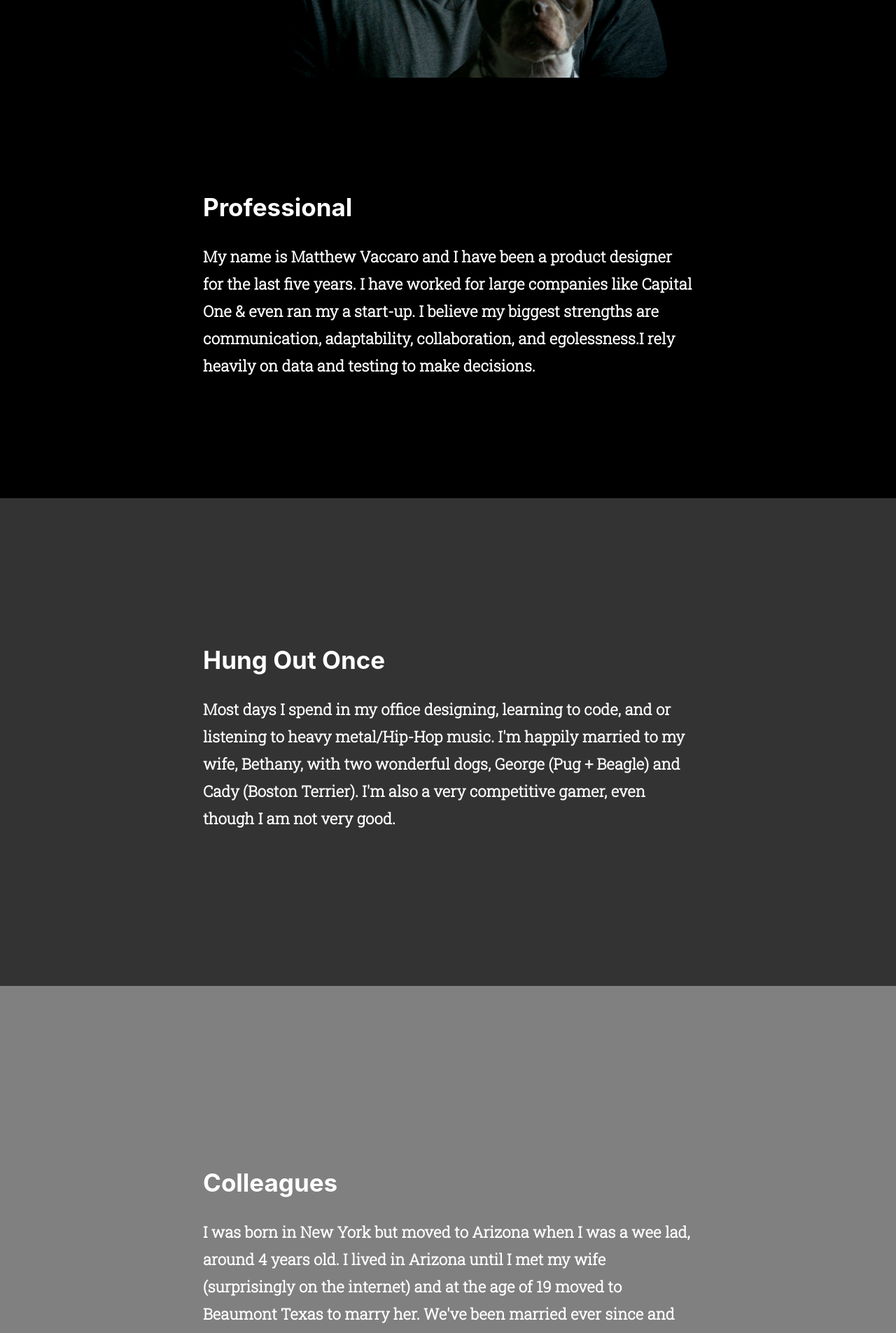
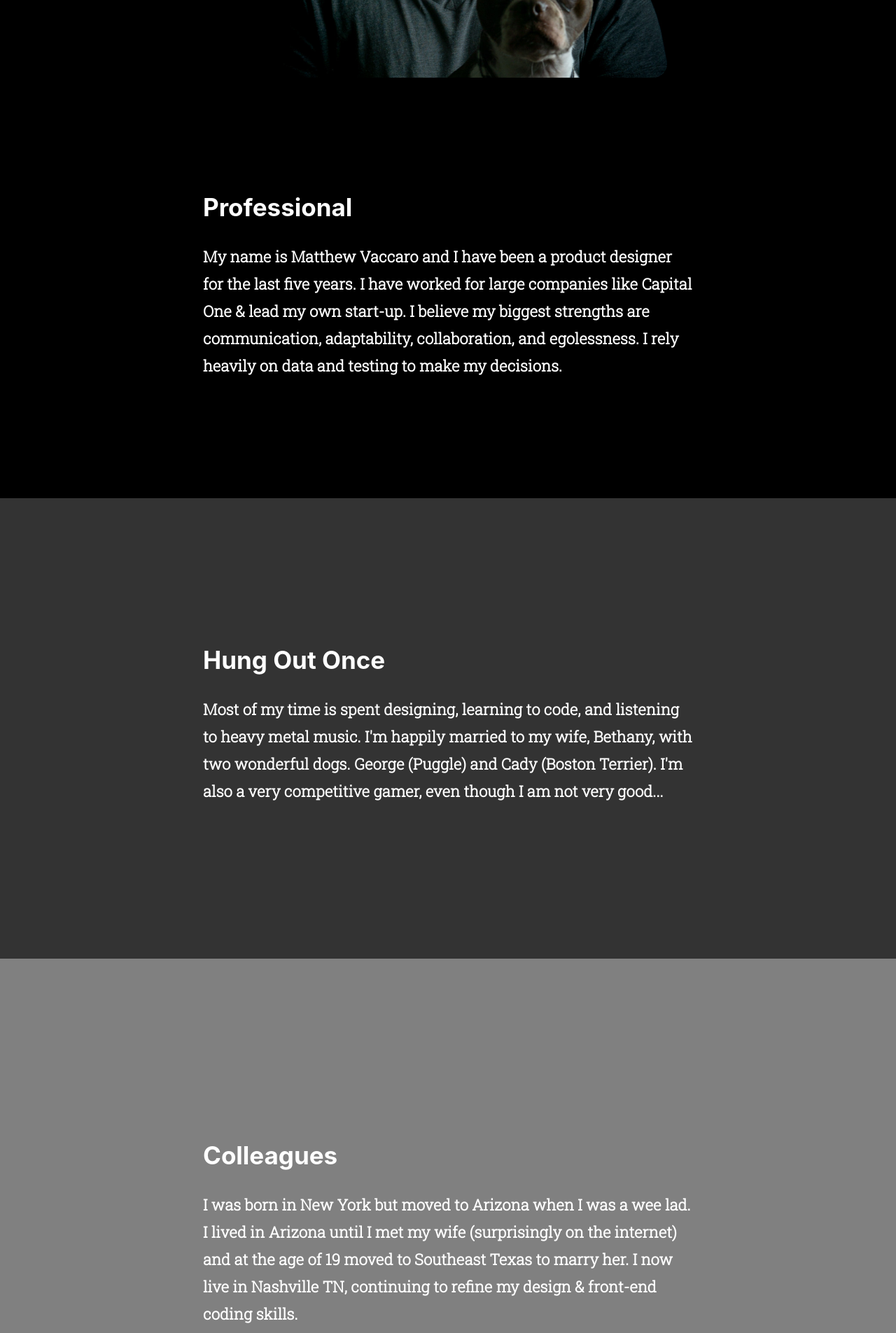
Before and after one commit to MatthewVaccaro/portfolio, a React (Create React App) app: page /about in a window 1280 px wide. Shown: the part 880-2785 px from the top of the page at 70% size. Built offline with nearby package versions, Linux system fonts and the light colour scheme.

Commit message:
spell check

```diff
--- a/src/components/projectCard/projectCard.css
+++ b/src/components/projectCard/projectCard.css
@@ -30,6 +30,10 @@ p {
 
 .brandLogo {
   height: 40px;
+}
+
+button {
+  text-transform: uppercase;
 }
 
 .projectBTN {
--- a/src/components/projectCard/projectCard.js
+++ b/src/components/projectCard/projectCard.js
@@ -2,7 +2,7 @@ import React from "react";
 import "./projectCard.css";
 
 const Card = props => {
-  const { logo, timeline, content, projectLink, caseStudy } = props.data;
+  const { logo, timeline, content, projectLink, caseStudy, name } = props.data;
   return (
     <>
       <div className="cardContainer">
@@ -14,7 +14,7 @@ const Card = props => {
           <p>{content}</p>
           <div className="buttonContainer">
             <a target="_blank" className="buttonLink" href={projectLink}>
-              <button className="projectBTN">VIEW PROJECT →</button>
+              <button className="projectBTN">VIEW {name} →</button>
             </a>
             <a target="_blank" className="buttonLink" href={caseStudy}>
               <button className="caseStudyBTN">READ CASE STUDY →</button>
--- a/src/components/view/about.js
+++ b/src/components/view/about.js
@@ -40,8 +40,8 @@ const About = () => {
       <div ref={animation => (fadeIn = animation)} className="about">
         <h1>About Me</h1>
         <h3>
-          I believe there are depths to every human. Goes as deep as you would
-          like in meeting me.
+          I believe there are depths to every human. Dig as deep as you would
+          like.
         </h3>
       </div>
       <div ref={animation => (fadeIn2 = animation)} className="photo">
@@ -56,9 +56,9 @@ const About = () => {
           <h3>
             My name is Matthew Vaccaro and I have been a product designer for
             the last five years. I have worked for large companies like Capital
-            One & even ran my a start-up. I believe my biggest strengths are
-            communication, adaptability, collaboration, and egolessness.I rely
-            heavily on data and testing to make decisions.
+            One & lead my own start-up. I believe my biggest strengths are
+            communication, adaptability, collaboration, and egolessness. I rely
+            heavily on data and testing to make my decisions.
           </h3>
         </div>
       </div>
@@ -66,11 +66,10 @@ const About = () => {
         <div className="depthContainer">
           <h2>Hung Out Once</h2>
           <h3>
-            Most days I spend in my office designing, learning to code, and or
-            listening to heavy metal/Hip-Hop music. I'm happily married to my
-            wife, Bethany, with two wonderful dogs, George (Pug + Beagle) and
-            Cady (Boston Terrier). I'm also a very competitive gamer, even
-            though I am not very good.
+            Most of my time is spent designing, learning to code, and listening
+            to heavy metal music. I'm happily married to my wife, Bethany, with
+            two wonderful dogs. George (Puggle) and Cady (Boston Terrier). I'm
+            also a very competitive gamer, even though I am not very good...
           </h3>
         </div>
       </div>
@@ -78,29 +77,29 @@ const About = () => {
         <div className="depthContainer">
           <h2>Colleagues</h2>
           <h3>
-            I was born in New York but moved to Arizona when I was a wee lad,
-            around 4 years old. I lived in Arizona until I met my wife
-            (surprisingly on the internet) and at the age of 19 moved to
-            Beaumont Texas to marry her. We've been married ever since and it's
-            been awesome! I now live in Nashville, continuing to refine my
-            design & front-end coding skills.
+            I was born in New York but moved to Arizona when I was a wee lad. I
+            lived in Arizona until I met my wife (surprisingly on the internet)
+            and at the age of 19 moved to Southeast Texas to marry her. I now
+            live in Nashville TN, continuing to refine my design & front-end
+            coding skills.
           </h3>
         </div>
       </div>
       <div className="warning">
-        <h4> ❗️ Warning heavy but important stuff ️️️</h4>
+        <h4> ❗️ Warning: heavy but important stuff ️️️</h4>
       </div>
       <div className="depth4">
         <div className="depthContainer">
           <h2>Good Friends</h2>
           <h3>
-            My father passed when I was 15 years old from cancer. It was
+            My father passed from cancer when I was 15 years old. It was
             devastating, but looking back now I can see it was a gift in
             disguise. My father was my best friend and I wanted to make him
-            proud, this desire bled into everything I did. As a boy, it built
-            resilience and compassion. As a young man the work ethic and
-            determination to never back down from a challenge. Finally, as a
-            husband, to serve, lead, and constantly strive to be better.
+            proud; this desire still bleeds into everything I do. As a boy, it
+            built resilience and compassion. As a young man, it established my
+            work ethic and the determination needed to never back down from a
+            challenge. Finally, as a husband, it has inspired me to serve, lead,
+            and constantly strive to be better.
           </h3>
         </div>
       </div>
--- a/src/components/view/home.js
+++ b/src/components/view/home.js
@@ -52,8 +52,8 @@ const Home = () => {
           <h1>Hey, I'm Matt!</h1>
           <h3>
             I am a product designer, a curious thinker, and most of all, a
-            friend! I spend my time hanging with my wife, doggos, and trying to
-            make myself better everyday!
+            friend! <br /> I spend my time hanging with my wife, doggos, and
+            trying to make myself better everyday!
           </h3>
           <div className="socialButtons">
             <a
@@ -86,8 +86,9 @@ const Home = () => {
       <div className="greetingCard">
         <h2>Pleasure Meeting You!</h2>
         <h3>
-          I love meeting new people, so don’t be a stranger and reach out on
-          Twitter or Linked In! You can also
+          I love meeting new people, so reach out on Twitter or Linked in. Don't
+          be a stranger! <br />
+          You can also
           <Link to="/about"> learn more </Link> about me if you're curious.
         </h3>
         <div className="socialButtons">
--- a/src/data/projectData.js
+++ b/src/data/projectData.js
@@ -6,7 +6,8 @@ import capitalOne from "../assets/capitalOne.png";
 export const data = [
   {
     logo: gonoodle,
-    timeline: "product designer •  Frontend  •  2019 - 2020",
+    name: "GoNoodle",
+    timeline: "product designer •  2019 - 2020",
     content:
       "An amazing kids’ entertainment company focused on movement, mindfulness, and learning.",
     projectLink: "https://www.gonoodle.com/",
@@ -15,24 +16,27 @@ export const data = [
   },
   {
     logo: contribution,
+    name: "Contribution",
     timeline: "product designer  •  Frontend  •  2019 - 2020",
     content:
-      "Contribution is a set of immersive challenge created to help newer UX/Product designers advance their skills.",
+      "Contribution is a set of immersive challenges created to help newer UX/Product Designers advance their skills.",
     projectLink: "http://www.usecontribution.com/",
     caseStudy:
       "https://medium.com/@Matt.Forerunner/contribution-case-study-3f23a31668d4"
   },
   {
     logo: aroma,
+    name: "Aroma",
     timeline: "CO-Founder  •  product designer  •  2017 - 2018",
     content:
-      "Co-Founding and creating my first start-up that attempted to solve the problem 'where should you go eat?'",
+      "Co-Founding and creating my first start-up that attempted to solve the problem 'Where should you go to eat?'",
     projectLink: "http://aroma.io.s3-website.us-east-2.amazonaws.com/",
     caseStudy:
       "https://medium.com/@Matt.Forerunner/aroma-creating-my-first-tech-start-up-c2a9cbcadca8"
   },
   {
     logo: capitalOne,
+    name: "Capital One",
     timeline: "product designer  •  2015 - 2017",
     content:
       "My first design position working in the eCommerce branch of Capital One - Sparkpay. ",
```
